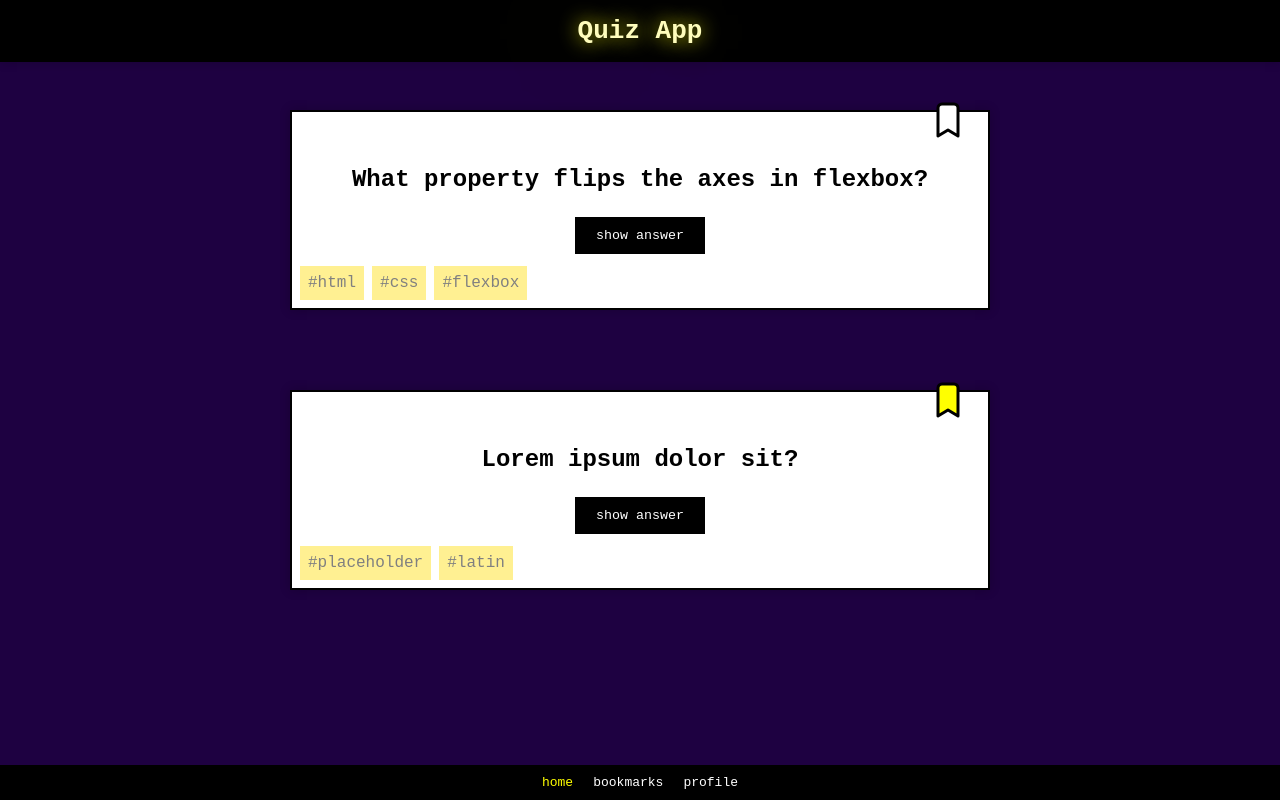
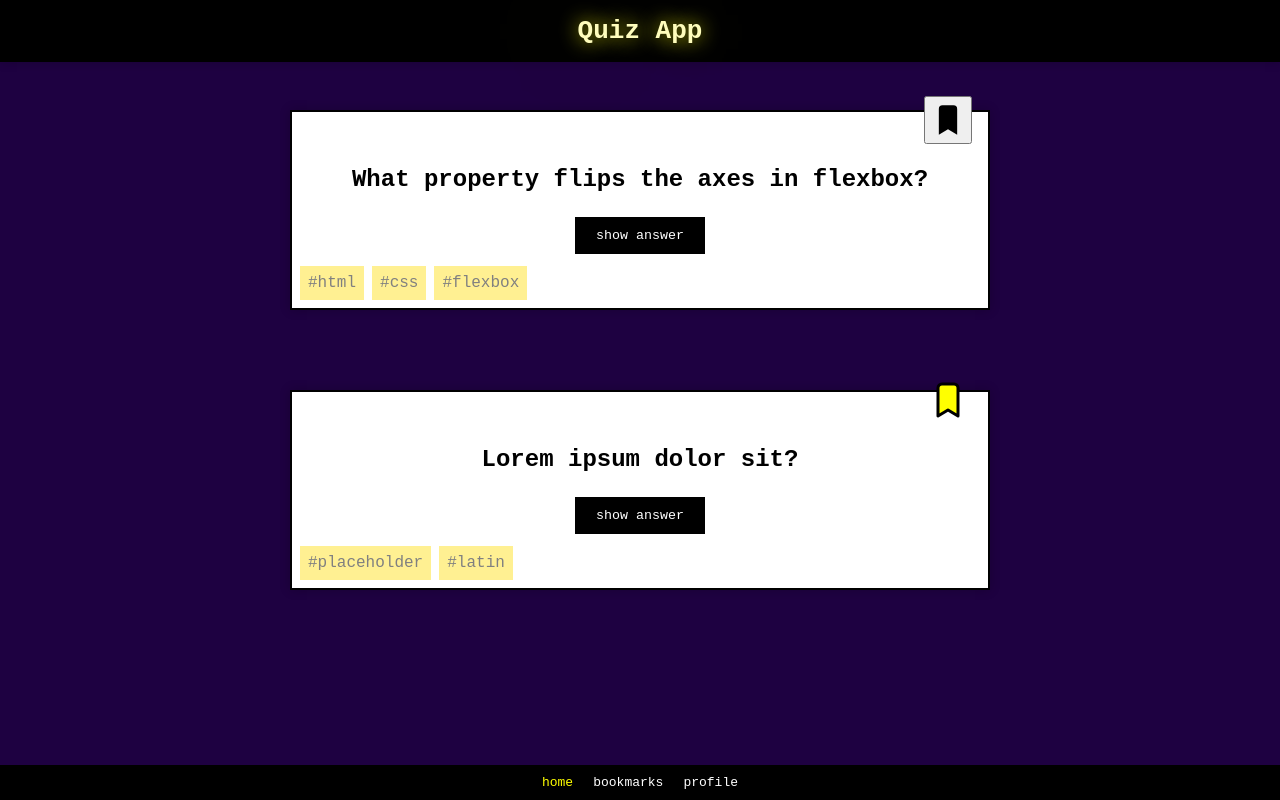
Before and after one commit to botacode-gh/myQuiz, a plain HTML site: page index.html in a window 1280 px wide. Drawn offline with Linux system fonts and the light colour scheme.

Commit message:
Buttonized bookmark icon on first quiz card

```diff
--- a/index.html
+++ b/index.html
@@ -26,14 +26,18 @@
             <span class="quiz-card__tag">#Flexbox</span>
           </div>
           <div class="quiz-card__content">
-            <svg
-              xmlns="http://www.w3.org/2000/svg"
-              class="quiz-card__bookmark bookmark--unmarked"
-              viewBox="0 0 24 24"
+            <button
+              class="quiz-card__bookmark"
+              aria-label="bookmark"
+              type="button"
             >
-              <path stroke="none" d="M0 0h24v24H0z" fill="none" />
-              <path d="M9 4h6a2 2 0 0 1 2 2v14l-5 -3l-5 3v-14a2 2 0 0 1 2 -2" />
-            </svg>
+              <svg xmlns="http://www.w3.org/2000/svg" viewBox="0 0 24 24">
+                <path stroke="none" d="M0 0h24v24H0z" fill="none" />
+                <path
+                  d="M9 4h6a2 2 0 0 1 2 2v14l-5 -3l-5 3v-14a2 2 0 0 1 2 -2"
+                />
+              </svg>
+            </button>
             <h2 class="quiz-card__question">
               What property flips the axes in flexbox?
             </h2>
--- a/styles.css
+++ b/styles.css
@@ -173,6 +173,8 @@ svg.bookmark--marked {
   margin-bottom: 1.5rem;
 }
 
+/* show answer button */
+
 .quiz-card__show-answer-button {
   display: inline-block;
   padding: 10px 20px;
```
